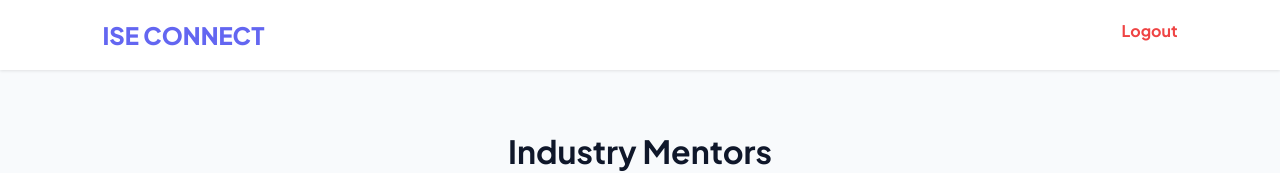
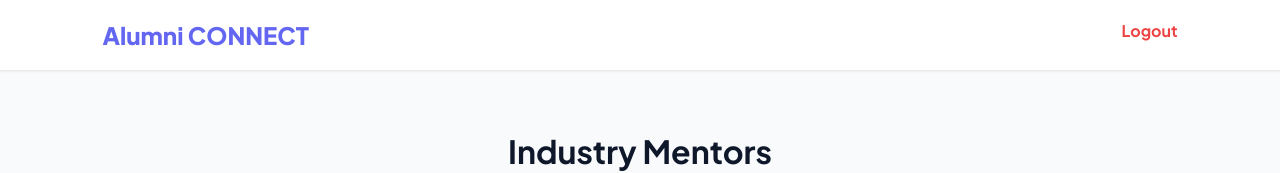
Before and after one commit to rahikalyankar/alumni-portal, a website: page public/portal.html in a window 1280 px wide. Shown: the top 173 px of the page. Drawn offline with Linux system fonts and the light colour scheme; no server answers.

Commit message:
Update portal.html

```diff
--- a/public/portal.html
+++ b/public/portal.html
@@ -11,7 +11,7 @@
 </head>
 <body>
     <nav>
-        <div class="logo">ISE CONNECT</div>
+        <div class="logo">Alumni CONNECT</div>
         <div id="user-info">
             <span id="welcome-msg"></span>
             <a href="/auth/logout" class="logout-btn" style="color:#ef4444; margin-left:15px; text-decoration:none; font-weight:bold;">Logout</a>
```
